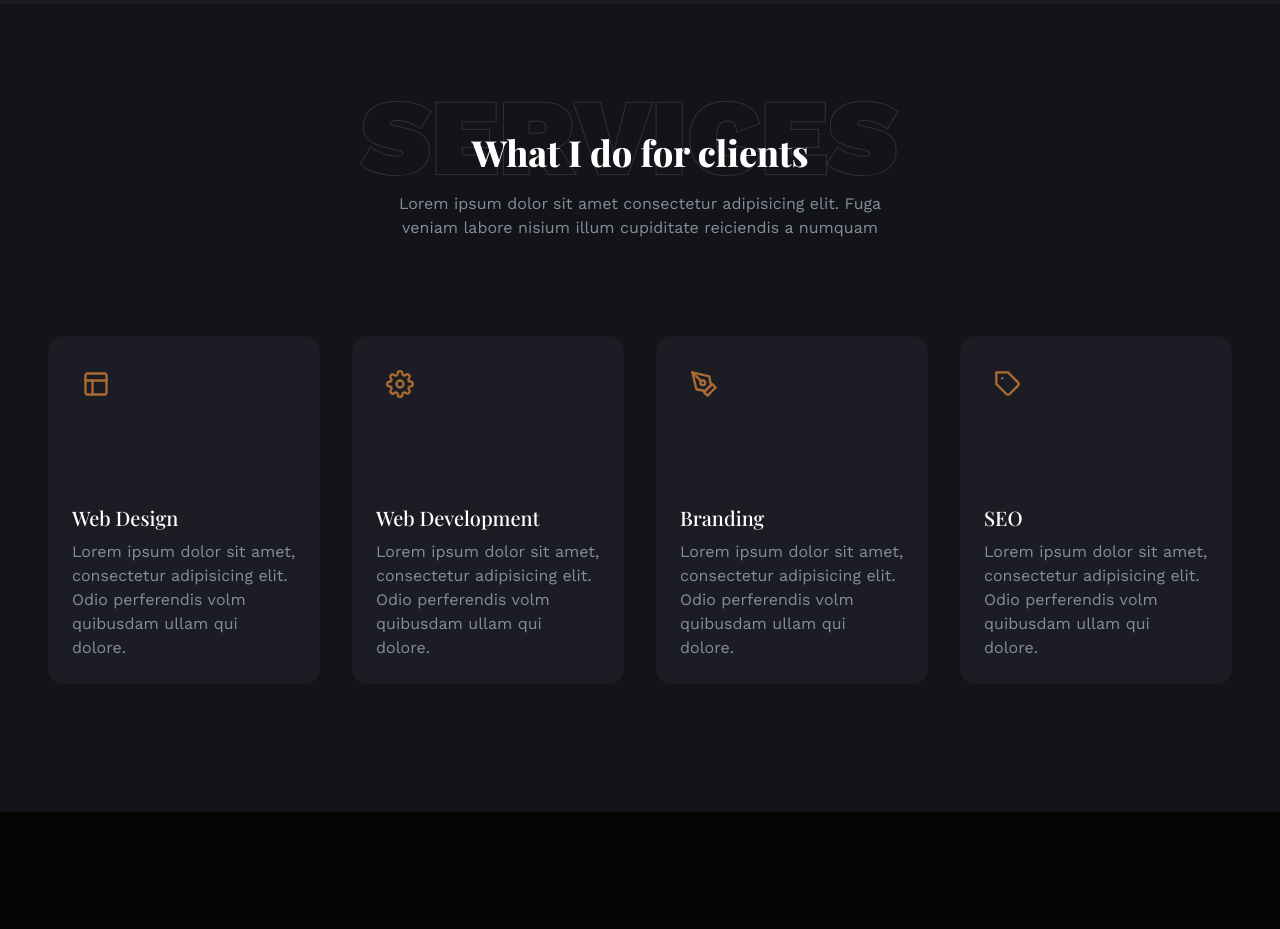
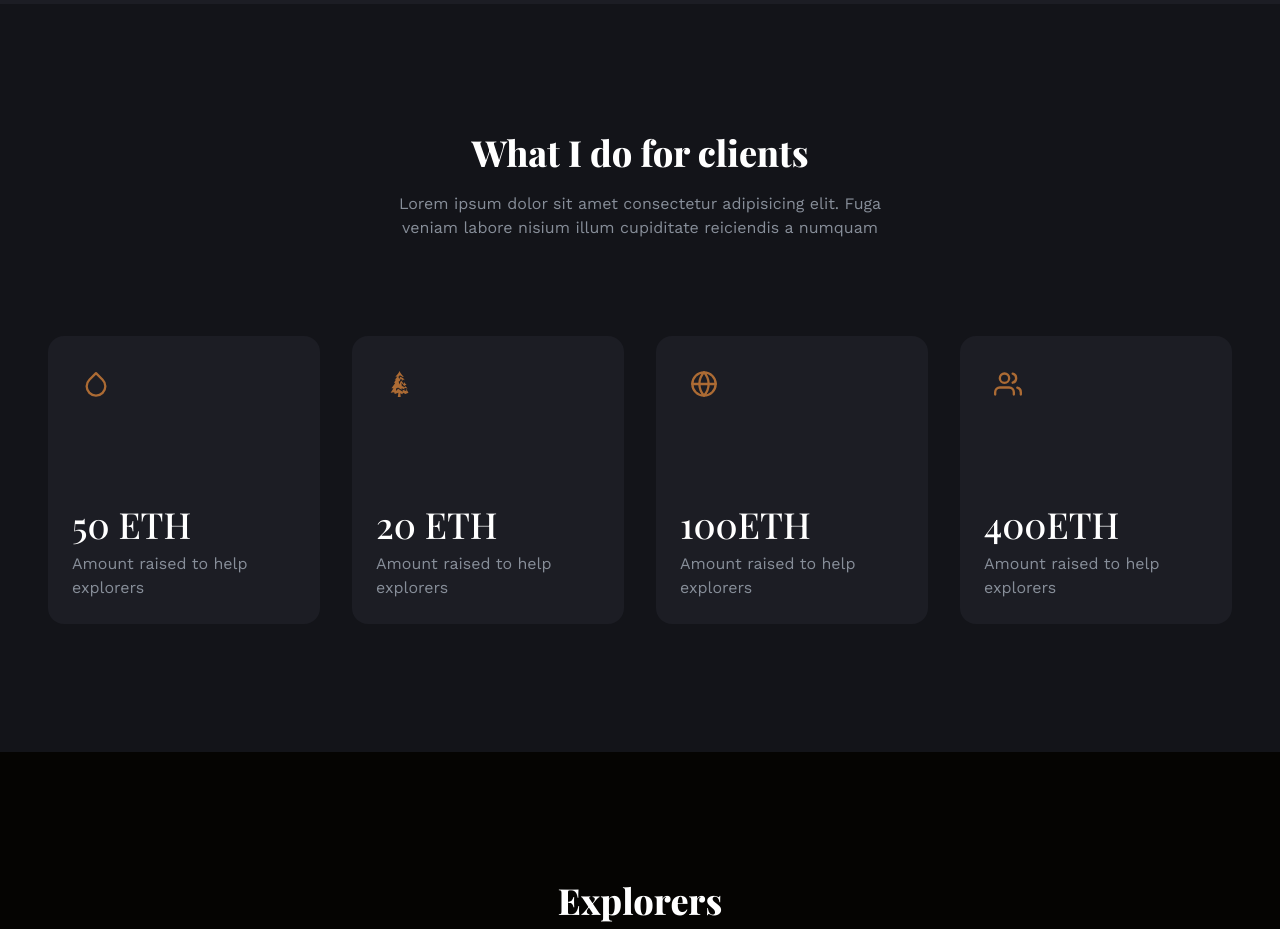
Before and after one commit to xcryptoshadow/world3, a React (Create React App) app: page / in a window 1280 px wide. Shown: the part 1780-2709 px from the top of the page. Built offline with nearby package versions, Linux system fonts and the light colour scheme; a web font is replaced by a local one.

Commit message:
testimonials

```diff
--- a/src/components/Services.js
+++ b/src/components/Services.js
@@ -1,30 +1,30 @@
-import React from 'react';
+import React from "react";
 
 // import services data
-import { services } from '../data';
+import { services } from "../data";
 
 const Services = () => {
   return (
-    <section id='services' className='section bg-tertiary'>
-      <div className='container mx-auto'>
-        <div className='flex flex-col items-center text-center'>
-          <h2 className='section-title before:content-services relative before:absolute before:opacity-40 before:-top-[2rem] before:-left-28 before:hidden before:lg:block'>
+    <section id="services" className="section bg-tertiary">
+      <div className="container mx-auto">
+        <div className="flex flex-col items-center text-center">
+          <h2 className="section-title relative before:absolute before:opacity-40 before:-top-[2rem] before:-left-28 before:hidden before:lg:block">
             What I do for clients
           </h2>
-          <p className='subtitle'>
+          <p className="subtitle">
             Lorem ipsum dolor sit amet consectetur adipisicing elit. Fuga veniam
             labore nisium illum cupiditate reiciendis a numquam
           </p>
         </div>
-        <div className='grid lg:grid-cols-4 gap-8'>
+        <div className="grid lg:grid-cols-4 gap-8">
           {services.map((service, index) => {
             const { icon, name, description } = service;
             return (
-              <div className='bg-secondary p-6 rounded-2xl' key={index}>
-                <div className='text-accent rounded-sm w-12 h-12 flex justify-center items-center mb-24 text-[28px]'>
+              <div className="bg-secondary p-6 rounded-2xl" key={index}>
+                <div className="text-accent rounded-sm w-12 h-12 flex justify-center items-center mb-24 text-[28px]">
                   {icon}
                 </div>
-                <h4 className='text-xl font-medium mb-2'>{name}</h4>
+                <h4 className="text-4xl font-medium mb-2">{name}</h4>
                 <p>{description}</p>
               </div>
             );
--- a/src/data.js
+++ b/src/data.js
@@ -10,7 +10,11 @@ import {
   FiTag,
   FiMail,
   FiMapPin,
+  FiDroplet,
+  FiGlobe,
+  FiUsers,
 } from "react-icons/fi";
+import { GiPineTree } from "react-icons/gi";
 
 // companies icons
 import FreelancerBrandIcon from "./assets/img/brands/freelancer.png";
@@ -207,28 +211,24 @@ export const skills = [
 // services
 export const services = [
   {
-    icon: <FiLayout />,
-    name: "Web Design",
-    description:
-      "Lorem ipsum dolor sit amet, consectetur adipisicing elit. Odio perferendis volm quibusdam ullam qui dolore.",
+    icon: <FiDroplet />,
+    name: "50 ETH",
+    description: "Amount raised to help explorers",
   },
   {
-    icon: <FiSettings />,
-    name: "Web Development",
-    description:
-      "Lorem ipsum dolor sit amet, consectetur adipisicing elit. Odio perferendis volm quibusdam ullam qui dolore.",
+    icon: <GiPineTree />,
+    name: "20 ETH",
+    description: "Amount raised to help explorers",
   },
   {
-    icon: <FiPenTool />,
-    name: "Branding",
-    description:
-      "Lorem ipsum dolor sit amet, consectetur adipisicing elit. Odio perferendis volm quibusdam ullam qui dolore.",
+    icon: <FiGlobe />,
+    name: "100ETH",
+    description: "Amount raised to help explorers",
   },
   {
-    icon: <FiTag />,
-    name: "SEO",
-    description:
-      "Lorem ipsum dolor sit amet, consectetur adipisicing elit. Odio perferendis volm quibusdam ullam qui dolore.",
+    icon: <FiUsers />,
+    name: "400ETH",
+    description: "Amount raised to help explorers",
   },
 ];
 
```
